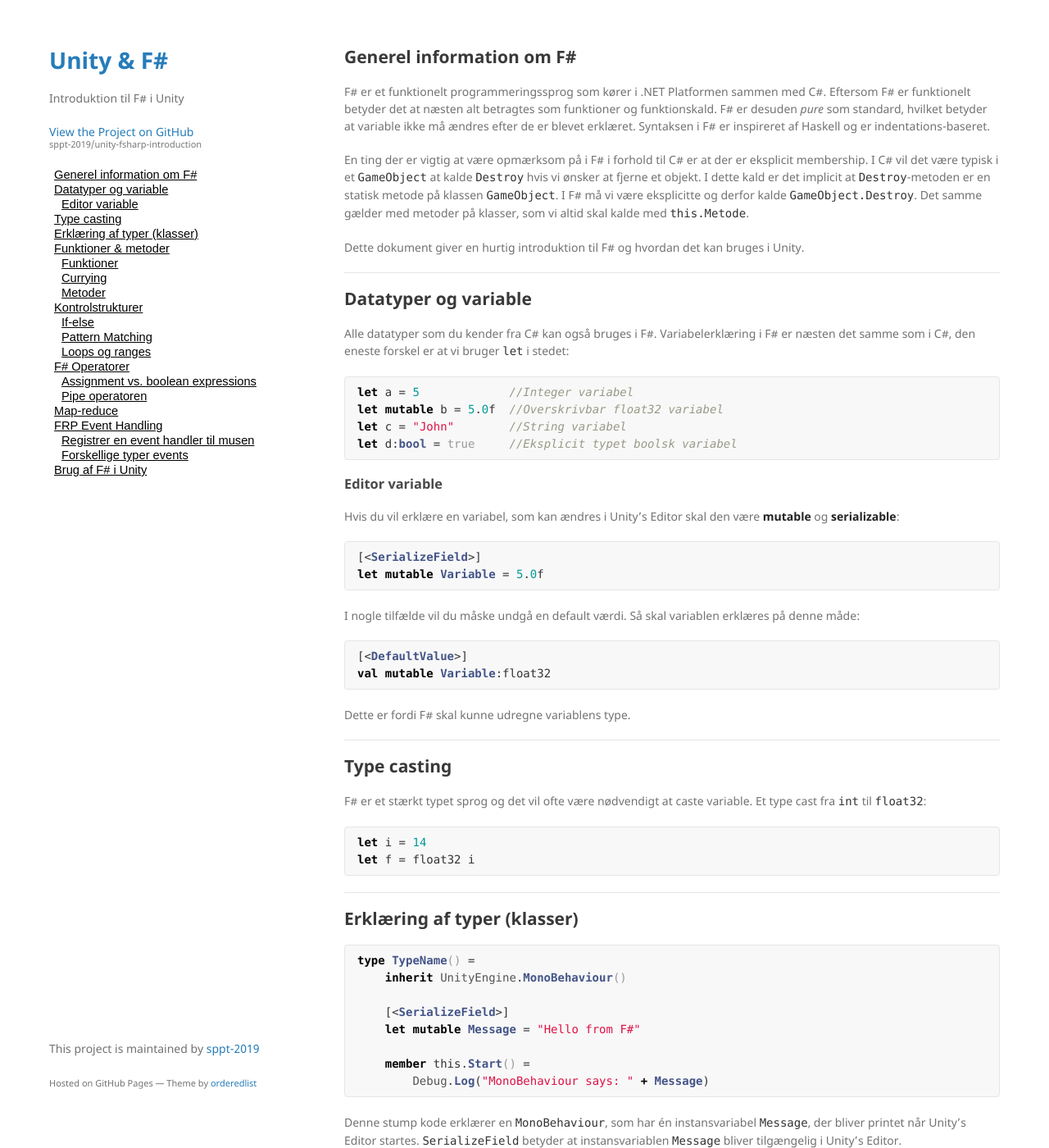
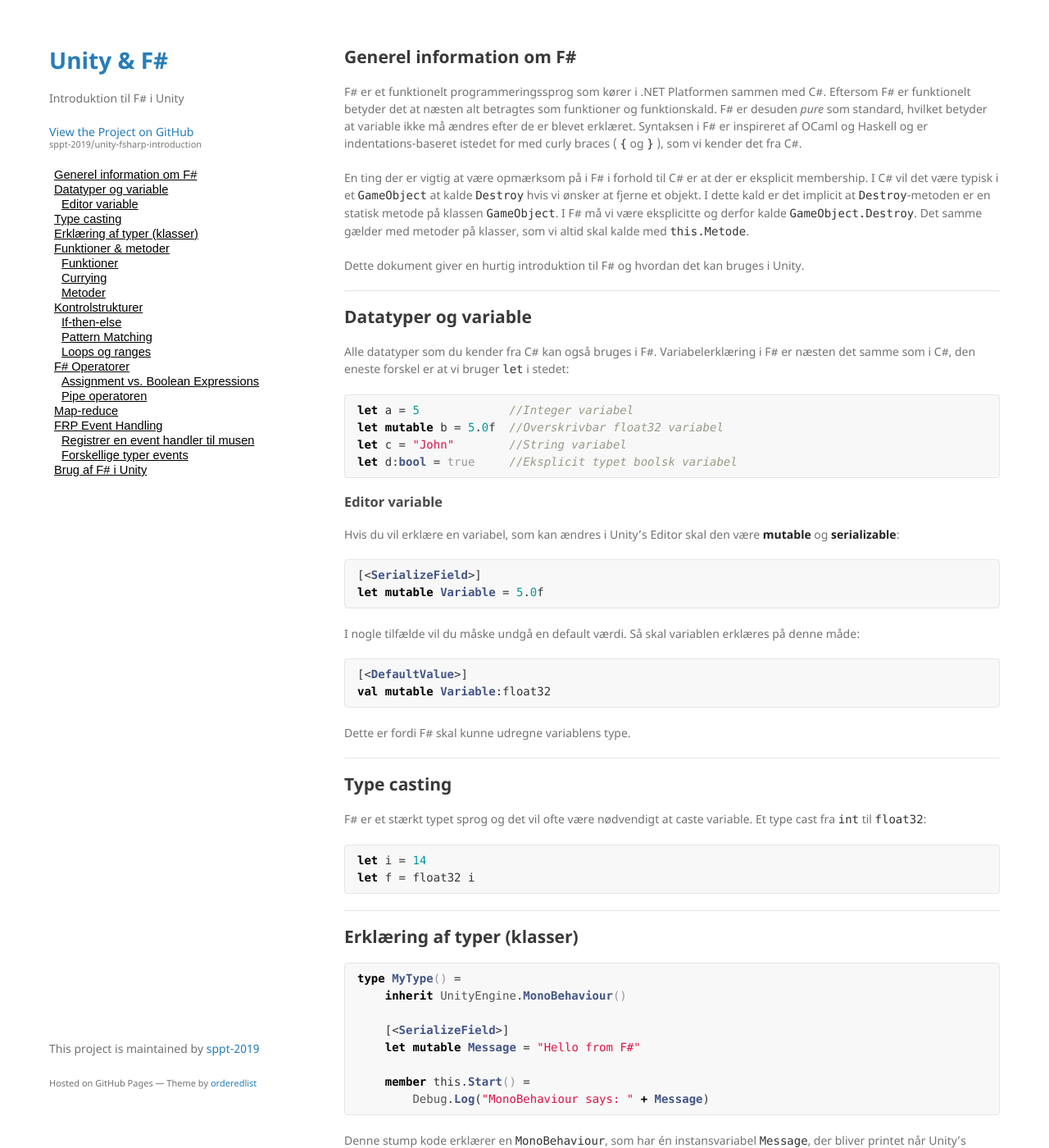
Before and after one commit to sppt-2019/unity-fsharp-introduction, a Jekyll site: the page built from README.md, in a window 1280 px wide and 1400 px high. Shown: the whole window at 82% size. Built offline with Jekyll 4.4.1, drawn with Linux system fonts in a browser that asks for light colours; our own code applies the rules of GitHub Pages for plain Markdown files; some of the changed text lies outside the part shown.

Commit message:
Minor fixes

````diff
--- a/README.md
+++ b/README.md
@@ -1,5 +1,5 @@
 ## Generel information om F#
-F# er et funktionelt programmeringssprog som kører i .NET Platformen sammen med C#. Eftersom F# er funktionelt betyder det at næsten alt betragtes som funktioner og funktionskald. F# er desuden _pure_ som standard, hvilket betyder at variable ikke må ændres efter de er blevet erklæret. Syntaksen i F# er inspireret af Haskell og er indentations-baseret.
+F# er et funktionelt programmeringssprog som kører i .NET Platformen sammen med C#. Eftersom F# er funktionelt betyder det at næsten alt betragtes som funktioner og funktionskald. F# er desuden _pure_ som standard, hvilket betyder at variable ikke må ændres efter de er blevet erklæret. Syntaksen i F# er inspireret af OCaml og Haskell og er indentations-baseret istedet for med curly braces ( `{` og `}` ), som vi kender det fra C#.
 
 En ting der er vigtig at være opmærksom på i F# i forhold til C# er at der er eksplicit membership. I C# vil det være typisk i et `GameObject` at kalde `Destroy` hvis vi ønsker at fjerne et objekt. I dette kald er det implicit at `Destroy`-metoden er en statisk metode på klassen `GameObject`. I F# må vi være eksplicitte og derfor kalde `GameObject.Destroy`. Det samme gælder med metoder på klasser, som vi altid skal kalde med `this.Metode`.
 
@@ -41,7 +41,7 @@ let f = float32 i
 ___
 ## Erklæring af typer (klasser)
 ```fsharp
-type TypeName() =
+type MyType() =
     inherit UnityEngine.MonoBehaviour()
 
     [<SerializeField>]
@@ -54,7 +54,7 @@ Denne stump kode erklærer en `MonoBehaviour`, som har én instansvariabel `Mess
 
 ___
 ## Funktioner & metoder
-I F# findes der både funktioner og metoder. Funktioner er ikke knyttet til nogen klasseinstans, hvilket betyder at du ikke kan tilgå `this` i funktioner (næsten ligesom `static` metoder i C#). Metoder er bundet på klasseinstanser og fungerer som du kender det fra C#.
+I F# findes der både funktioner og metoder. Funktioner er ikke knyttet til nogen klasseinstans, hvilket betyder at du ikke kan tilgå `this` i funktioner (næsten ligesom `static` metoder i C#). Metoder er bundet på klasseinstanser og fungerer som vi kender det fra C#.
 
 ### Funktioner
 Her erklærer vi en funktion, som tager en liste af tal og summerer dem efter de er blevet opløftet i `n`:
@@ -81,15 +81,19 @@ Vi kan curry'e denne funktion og dermed lave en ny funktion, som udfører en han
 ```fsharp
 let doFrom1To100 = executeOnElements [1..100]
 ```
-Dette betyder altså at hvis du kalder en funktion med for få argumenter vil den ikke give en fejl, som du måske kender det fra C#.
+Dette betyder altså at hvis du kalder en funktion med for få argumenter vil den ikke give en fejl, som du måske kender det fra C#, men istedet returnere en ny funktion som tager imod de resternde argumenter, og så giver det endelige resultat
+
 Vores nye funktion kan nu anvendes således:
 ```fsharp
 doFrom1To100 (fun i -> printfn "%d" i)
+
+doFrom1To100 (fun i -> printfn "%d" (i * 5))
 ```
-Hvilket udprinter alle tal fra 1 til 100.
+Hvilket udprinter alle tal fra 1 til 100 og derefter de første 100 tal i 5-tabellen.
+_Læs mere om currying [her](https://fsharpforfunandprofit.com/posts/currying/)_
 
 ### Metoder
-Metoder skal erklæres på en type og kan tilgå dens felter og properties:
+Metoder skal erklæres på en type og så kan man tilgå dens felter og properties:
 
 ```fsharp
 type MoveForward() =
@@ -105,7 +109,7 @@ type MoveForward() =
 ___
 ## Kontrolstrukturer
 
-### If-else
+### If-then-else
 If-else kontrolstrukturer findes i F#:
 ```fsharp
 type Foods =
@@ -122,7 +126,10 @@ let GetFoodMessage food =
     else
         "There are so many options when it comes to food."
 ```
-I de fleste tilfælde vil vi dog bruge pattern maching, da det er smartere:
+I mange af disse eksempler ville man også kunne bruge pattern matching, hvilket kan give en mere elegant løsning.
+
+_Læs mere om if-then-else i F# [her](https://fsharpforfunandprofit.com/posts/control-flow-expressions/#if-then-else)_
+
 
 ### Pattern Matching
 Pattern matching kan beskrives som if-else statements på steroider. Du kan bruge dem til både at matche på variable, tuples, klasser osv.
@@ -171,11 +178,11 @@ type Weather =
 let weaterAnnouncement w =
     match w with
     | Snowing (s,t) -> sprintf "%d cm of snow has fallen and it's %f degrees outside" s t
-    | Sunny (t) -> "Sun's high in the sky and it's " + t.ToString() + " degrees outside"
+    | Sunny (t) -> sprintf "Sun's high in the sky and it's %f degrees outside" t
     | Storm (w,t) -> sprintf "Stay inside, as winds are reaching %d m/s with a temperature of %f" w f
 ```
 
-Pattern matching er et meget kraftfuldt værktøj, men også lidt for omfattende til at gennemgå på dette ark. Mere hjælp kan findes på https://fsharpforfunandprofit.com/posts/match-expression/.
+Pattern matching er et meget kraftfuldt værktøj, men også lidt for omfattende til at gennemgå på dette ark. _Læs mere om det [her](https://fsharpforfunandprofit.com/posts/match-expression/)_
 
 
 ### Loops og ranges
@@ -192,13 +199,15 @@ let oneToHundred = [1..100]
 
 <div class="note-box">
 Bloggen <i>F# for Fun and Profit</i> anbefaler at undgå loops og i stedet bruge nogle af de andre List metoder, f.eks. List.iter.
+
+_Læs mere om hvordan du bruger, og undgår at bruge, loops i F# [her](https://fsharpforfunandprofit.com/posts/control-flow-expressions/#loops)_
 </div>
 
 ___
 ## F# Operatorer
 De fleste operatorer som du kender fra C# findes også i F#. Der er dog nogle få undtagelser som vi gennemgår her:
 
-### Assignment vs. boolean expressions
+### Assignment vs. Boolean Expressions
 I C# er du nok vandt til at bruge `=` som assignment og `==` som boolsk sammenligning. I F# er tingene lidt anderledes, her bruges `=` til deklarationer med `let` operatoren og `<-` som assignment når vi ønsker at overskrive en variabel (virker kun på `mutable` variable). I boolske udtryk bruger vi `=` som boolsk lighed:
 ```fsharp
 let mutable i = 10
--- a/assets/css/style.scss
+++ b/assets/css/style.scss
@@ -3,7 +3,7 @@
 @import "jekyll-theme-minimal";
 
 .note-box { background-color: lightblue; color: black; border-radius: 4px; padding: 4px 8px; margin-bottom: 8px; }
-.note-box::before { content: "Bemærk venligst:"; display: block; font-weight: bold; font-size: 1.2em; text-align: center; margin-bottom: 4px; border-bottom: 1px dashed black; }
+.note-box::before { content: "Bemærk venligst"; display: block; font-weight: bold; font-size: 1.2em; text-align: center; margin-bottom: 4px; border-bottom: 1px dashed black; }
 
 .menu {
     margin: 0;
````
